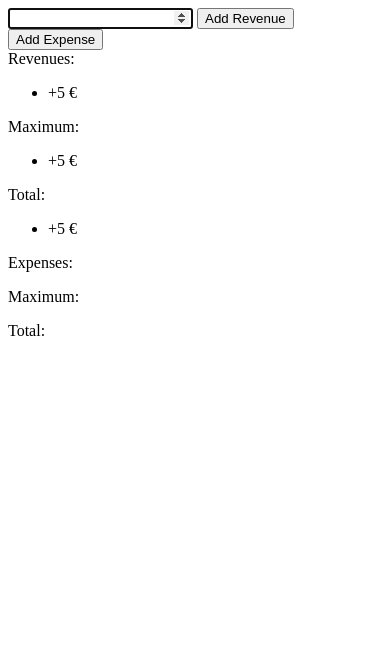
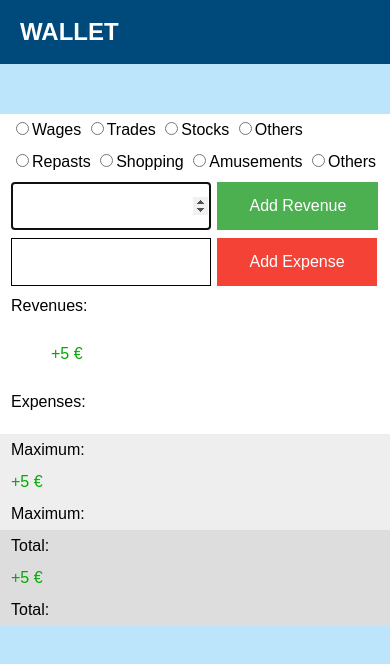
Before and after one commit to HaozhengGu/Assignment3, a plain HTML site: page index.html in a window 390 px wide. Both pictures are taken after typing "5" into the empty fields and a click on the button "Add Revenue". Drawn offline with Linux system fonts and the light colour scheme.

Commit message:
Assignment 2

```diff
--- /dev/null
+++ b/index.css
@@ -0,0 +1,100 @@
+* {
+    box-sizing: border-box;
+}
+
+body,
+#app {
+    width: 100%;
+    height: 100%;
+    line-height: 200%;
+    margin: 0;
+    background: #BCE4FA;
+    text-align: left;
+    font-size: 16px;
+    font-family: Arial, Helvetica, sans-serif;
+}
+
+.header {
+    overflow: hidden;
+    background: #00497B;
+    text-indent: 20px;
+    font-size: 12px;
+    color: white;
+}
+
+.grid-container {
+    display: grid;
+    justify-content: center;
+    grid-template-columns: 400px 400px;
+    padding: 50px;
+    text-indent: 16px;
+}
+
+@media only screen and (max-width: 800px) {
+    .grid-container {
+        display: grid;
+        justify-content: center;
+        grid-template-columns: 400px;
+        padding: 50px;
+        text-indent: 16px;
+    }
+}
+
+.number {
+    width: 200px;
+    height: 48px;
+    border: 1px solid;
+    font-size: 16px;
+}
+
+.button1 {
+    background-color: #4CAF50;
+    border: none;
+    color: white;
+    padding: 15px 32px;
+    text-align: center;
+    text-decoration: none;
+    display: inline-block;
+    font-size: 16px;
+    margin: 4px 2px;
+    cursor: pointer;
+}
+
+.button2 {
+    background-color: #f44336;
+    border: none;
+    color: white;
+    padding: 15px 32px;
+    text-align: center;
+    text-decoration: none;
+    display: inline-block;
+    font-size: 16px;
+    margin: 4px 2px;
+    cursor: pointer;
+}
+
+ul {
+    list-style-type: none;
+  }
+
+.rev {
+    color: #0a0;
+}
+
+.exp {
+    color: #E30613;
+}
+
+.radio,
+.input,
+.list {
+    background-color: #fff;
+}
+
+.max {
+    background-color: #eee;
+}
+
+.sum {
+    background-color: #ddd;
+}
--- a/index.html
+++ b/index.html
@@ -5,33 +5,70 @@
     <meta http-equiv="X-UA-Compatible" content="IE=edge">
     <meta name="viewport" content="width=device-width, initial-scale=1.0">
     <title>Wallet</title>
+    <link rel="stylesheet" href="index.css" />
 </head>
 <body>
     <div id="app">
         <main>
-            <div>
-                <input id="input" type="number" oninput="setTwoNumberDecimal(this)" name="input">
-                <button id="add-revenue">Add Revenue</button>
-                <button id="add-expense">Add Expense</button>
+            <div class="header">
+                <h1>WALLET</h1>
             </div>
-            Revenues:
-            <ul id="revenue-list">
-            </ul>
-            Maximum:
-            <ul id="max-revenue">
-            </ul>
-            Total:
-            <ul id="sum-revenue">
-            </ul>
-            Expenses:
-            <ul id="expense-list">
-            </ul>
-            Maximum:
-            <ul id="max-expense">
-            </ul>
-            Total:
-            <ul id="sum-expense">
-            </ul>
+            <div class="grid-container">
+                <div class="radio">
+                    <form>
+                        <input id="wages" type="radio" name="rev" value="Wages">Wages
+                        <input id="trades" type="radio" name="rev" value="Trades">Trades
+                        <input id="stocks" type="radio" name="rev" value="Stocks">Stocks
+                        <input id="others-rev" type="radio" name="rev" value="Others">Others
+                    </form>
+                </div>
+                <div class="radio">
+                    <form>
+                        <input id="repasts" type="radio" name="exp" value="Repasts">Repasts
+                        <input id="shopping" type="radio" name="exp" value="Shopping">Shopping
+                        <input id="amusements" type="radio" name="exp" value="Amusements">Amusements
+                        <input id="others-exp" type="radio" name="exp" value="Others">Others
+                    </form>
+                </div>
+                <div class="input">
+                    <input id="revenue-input" class="number" type="number" oninput="setTwoNumberDecimal(this)" name="revenue-input">
+                    <button id="add-revenue" class="button1">Add Revenue</button>
+                </div>
+                <div class="input">
+                    <input id="expense-input" class="number" type="number" oninput="setTwoNumberDecimal(this)" name="expense-input">
+                    <button id="add-expense" class="button2">Add Expense</button>
+                </div>
+                <div class="list">
+                    Revenues:
+                    <ul id="revenue-list" class="rev">
+                    </ul>
+                </div>
+                <div class="list">
+                    Expenses:
+                    <ul id="expense-list" class="exp">
+                    </ul>
+                </div>
+                <div class="max">
+                    Maximum:
+                    <div id="max-revenue" class="rev">
+                    </div>
+                </div>
+                <div class="max">
+                    Maximum:
+                    <div id="max-expense" class="exp">
+                    </div>
+                </div>
+                <div class="sum">
+                    Total:
+                    <div id="sum-revenue" class="rev">
+                    </div>
+                </div>
+                <div class="sum">
+                    Total:
+                    <div id="sum-expense" class="exp">
+                    </div>
+                </div>
+            </div>
         </main>
     </div>
     <script src="./index.js"></script>
--- a/index.js
+++ b/index.js
@@ -1,11 +1,8 @@
 document.addEventListener("DOMContentLoaded", function () {
     const btnAddRevenue = window.document.getElementById("add-revenue");
-    btnAddRevenue.addEventListener("click", handleClick1);
+    btnAddRevenue.addEventListener("click", handleClickRev);
     const btnAddExpense = window.document.getElementById("add-expense");
-    btnAddExpense.addEventListener("click", handleClick2);
-
-    //const input = document.getElementById("input");
-    //input.addEventListener("keydown", handleKeyDown);
+    btnAddExpense.addEventListener("click", handleClickExp);
 });
 
 function setTwoNumberDecimal(event) {
@@ -13,104 +10,122 @@ function setTwoNumberDecimal(event) {
     event.value = (t.indexOf(".") >= 0) ? (t.substr(0, t.indexOf(".")) + t.substr(t.indexOf("."), 3)) : t;
 }
 
-function handleClick1(event) {
+function handleClickRev(event) {
     addRevenue();
 }
 
-function handleClick2(event) {
+function handleClickExp(event) {
     addExpense();
 }
 
-/*
-function handleKeyDown(event) {
-    if (event.key === "Enter") {
-        add();
-    }
-}
-*/
-
 function addRevenue() {
     const revList = document.getElementById("revenue-list");
-    const revInput = document.getElementById("input");
+    const revInput = document.getElementById("revenue-input");
     const revText = revInput.value;
 
+    while (revText == null || revText == "") {
+        alert("Please enter the amount.");
+        return false;
+    }
+
+    const rev = document.getElementsByName("rev");
+
     const revItem = document.createElement("li");
-    revItem.textContent = '+' + revText + ' €';
+
+    if (document.getElementById("wages").checked == true) {
+        revItem.textContent = '+' + revText + ' € ' + rev[0].value;
+    } else if (document.getElementById("trades").checked == true) {
+        revItem.textContent = '+' + revText + ' € ' + rev[1].value;
+    } else if (document.getElementById("stocks").checked == true) {
+        revItem.textContent = '+' + revText + ' € ' + rev[2].value;
+    } else if (document.getElementById("others-rev").checked == true) {
+        revItem.textContent = '+' + revText + ' € ' + rev[3].value;
+    } else {
+        revItem.textContent = '+' + revText + ' € ';
+    }
+
     revItem.addEventListener("click", removeRevenue);
     revInput.value = "";
     revInput.focus();
 
     revList.appendChild(revItem);
 
-    const list = [];
+    const arrMaxRev = [];
 
     for (let i = 0; i < revList.children.length; i++) {
-        const num = parseFloat(revList.children[i].textContent);
-        list.push(num);
+        const numRev = parseFloat(revList.children[i].textContent);
+        arrMaxRev.push(numRev);
     }
-    const max = Math.max(...list);
+    const maxNumRev = Math.max(...arrMaxRev);
 
     const maxRev = document.getElementById("max-revenue");
-    const oRevItem = document.createElement("li");
-    oRevItem.textContent = '+' + max + ' €';
+    maxRev.textContent = '+' + maxNumRev + ' €';
 
-    maxRev.appendChild(oRevItem);
+    const arrSumRev = [];
 
-    const s = [];
-
-    for (let i = 0; i < revList.children.length; i++) {
-        const arr = parseFloat(revList.children[i].textContent);
-        s.push(arr);
+    for (let j = 0; j < revList.children.length; j++) {
+        const arrRev = parseFloat(revList.children[j].textContent);
+        arrSumRev.push(arrRev);
     }
-    const sum = eval(s.join("+"));
+    const sumArrRev = eval(arrSumRev.join("+"));
 
     const sumRev = document.getElementById("sum-revenue");
-    const sRevItem = document.createElement("li");
-    sRevItem.textContent = '+' + sum + ' €';
-
-    sumRev.appendChild(sRevItem);
+    sumRev.textContent = '+' + sumArrRev + ' €';
 }
 
 function addExpense() {
     const expList = document.getElementById("expense-list");
-    const expInput = document.getElementById("input");
+    const expInput = document.getElementById("expense-input");
     const expText = expInput.value;
 
+    while (expText == null || expText == "") {
+        alert("Please enter the amount.");
+        return false;
+    }
+
+    const exp = document.getElementsByName("exp");
+
     const expItem = document.createElement("li");
-    expItem.textContent = '-' + expText + ' €';
+
+    if (document.getElementById("repasts").checked == true) {
+        expItem.textContent = '-' + expText + ' € ' + exp[0].value;
+    } else if (document.getElementById("shopping").checked == true) {
+        expItem.textContent = '-' + expText + ' € ' + exp[1].value;
+    } else if (document.getElementById("amusements").checked == true) {
+        expItem.textContent = '-' + expText + ' € ' + exp[2].value;
+    } else if (document.getElementById("others-exp").checked == true) {
+        expItem.textContent = '-' + expText + ' € ' + exp[3].value;
+    } else {
+        expItem.textContent = '-' + expText + ' € ';
+    }
+
     expItem.addEventListener("click", removeExpense);
     expInput.value = "";
     expInput.focus();
 
     expList.appendChild(expItem);
 
-    const list = [];
+    const arrMaxExp = [];
 
     for (let i = 0; i < expList.children.length; i++) {
-        const num = parseFloat(expList.children[i].textContent);
-        list.push(num);
+        const numExp = parseFloat(expList.children[i].textContent);
+        arrMaxExp.push(numExp);
     }
-    const max = Math.min(...list);
+    const maxNumExp = Math.min(...arrMaxExp);
 
     const maxExp = document.getElementById("max-expense");
-    const oExpItem = document.createElement("li");
-    oExpItem.textContent = max + ' €';
+    maxExp.textContent = maxNumExp + ' €';
 
-    maxExp.appendChild(oExpItem);
+    const arrSumExp = [];
 
-    const s = [];
-
-    for (let i = 0; i < expList.children.length; i++) {
-        const arr = parseFloat(expList.children[i].textContent);
-        s.push(arr);
+    for (let j = 0; j < expList.children.length; j++) {
+        const arrExp = parseFloat(expList.children[j].textContent);
+        arrSumExp.push(arrExp);
     }
-    const sum = eval(s.join("+"));
+    const sumArrExp = eval(arrSumExp.join("+"));
 
     const sumExp = document.getElementById("sum-expense");
-    const sExpItem = document.createElement("li");
-    sExpItem.textContent = sum + ' €';
-
-    sumExp.appendChild(sExpItem);
+    sumExp.textContent = sumArrExp + ' €';
 }
 
 function removeRevenue(event) {
```
